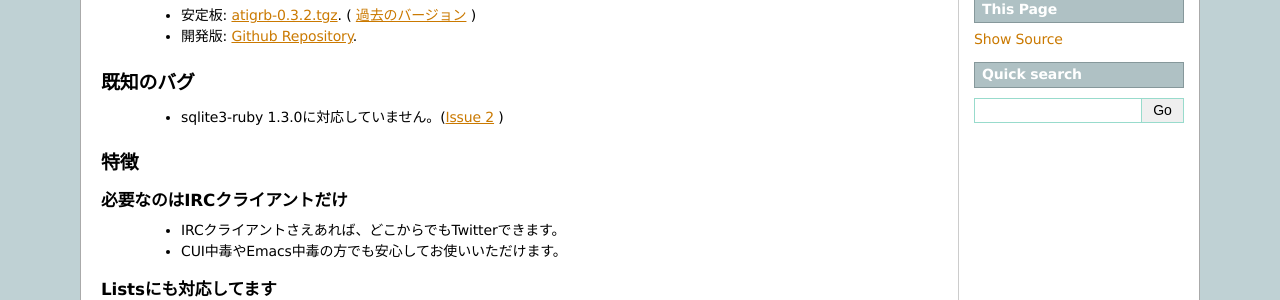
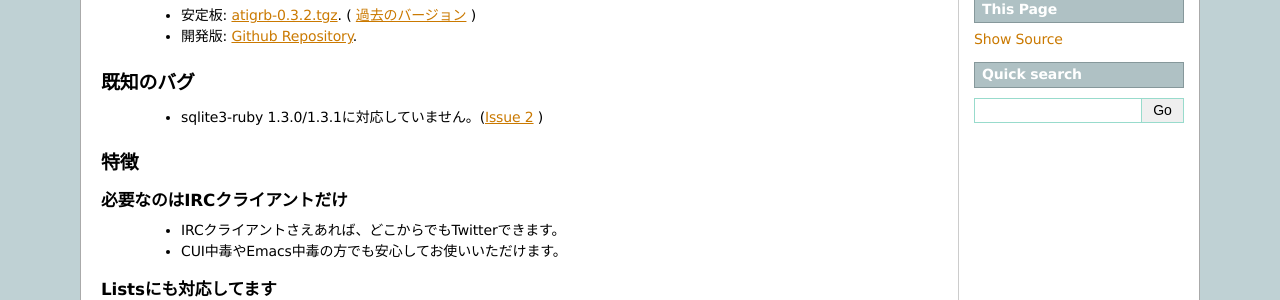
Before and after one commit to atig/atig, a Sphinx documentation site: the page built from docs/index.rst, in a window 1280 px wide and 900 px high, scrolled down 314 px. Shown: the part 151-451 px from the top of the window. Built offline with Sphinx 7.4.7, drawn with Linux system fonts in a browser that asks for light colours.

Commit message:
update bug info

```diff
--- a/docs/index.rst
+++ b/docs/index.rst
@@ -25,7 +25,7 @@ atig.rbはTwitterとIRCを結ぶゲートウェイです。
 既知のバグ
 ------------------------------
 
- - sqlite3-ruby 1.3.0に対応していません。(`Issue 2`_ )
+ - sqlite3-ruby 1.3.0/1.3.1に対応していません。(`Issue 2`_ )
 
 .. _Issue 2: http://github.com/mzp/atig/issues#issue/2
 
```
